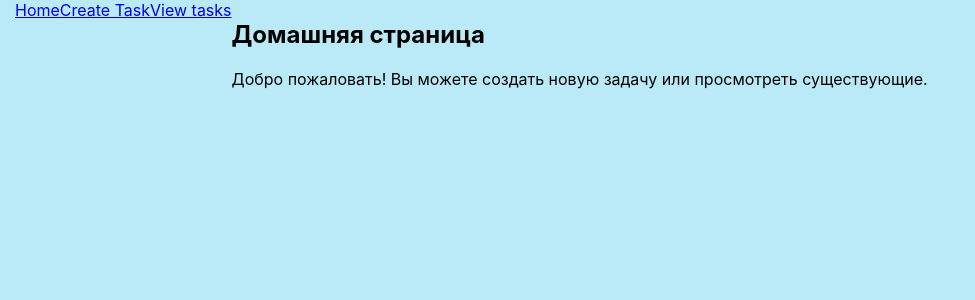
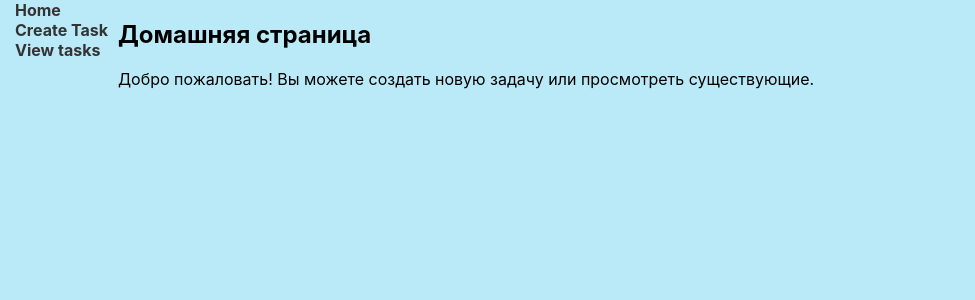
Before and after one commit to alexandrkruz/ToDo-app-react, a React (Create React App) app: page / in a window 1280 px wide. Shown: the top 300 px of the page, without its empty margins (0-975 px from the left). Built offline with nearby package versions, Linux system fonts and the light colour scheme.

Commit message:
add-style-menu

```diff
--- a/src/App.css
+++ b/src/App.css
@@ -65,3 +65,12 @@ Button {
 li {
   list-style: none;
 }
+
+.nav_link {
+  margin-right: 10px;
+  text-decoration: none;
+  color: #333;
+  font-weight: bold;
+  font-size: 16px;
+  display: block;
+}
--- a/src/App.js
+++ b/src/App.js
@@ -73,9 +73,9 @@ function App() {
       <div className="App">
         <div className="container">
           <nav>
-            <Link to="/">Home</Link>
-            <Link to="/create">Create Task</Link>
-            <Link to="/view">View tasks</Link>
+            <Link to="/" className="nav_link">Home</Link>
+            <Link to="/create" className="nav_link">Create Task</Link>
+            <Link to="/view" className="nav_link">View tasks</Link>
           </nav>
           <Routes>
             <Route path="/" element={<Home />} />
```
